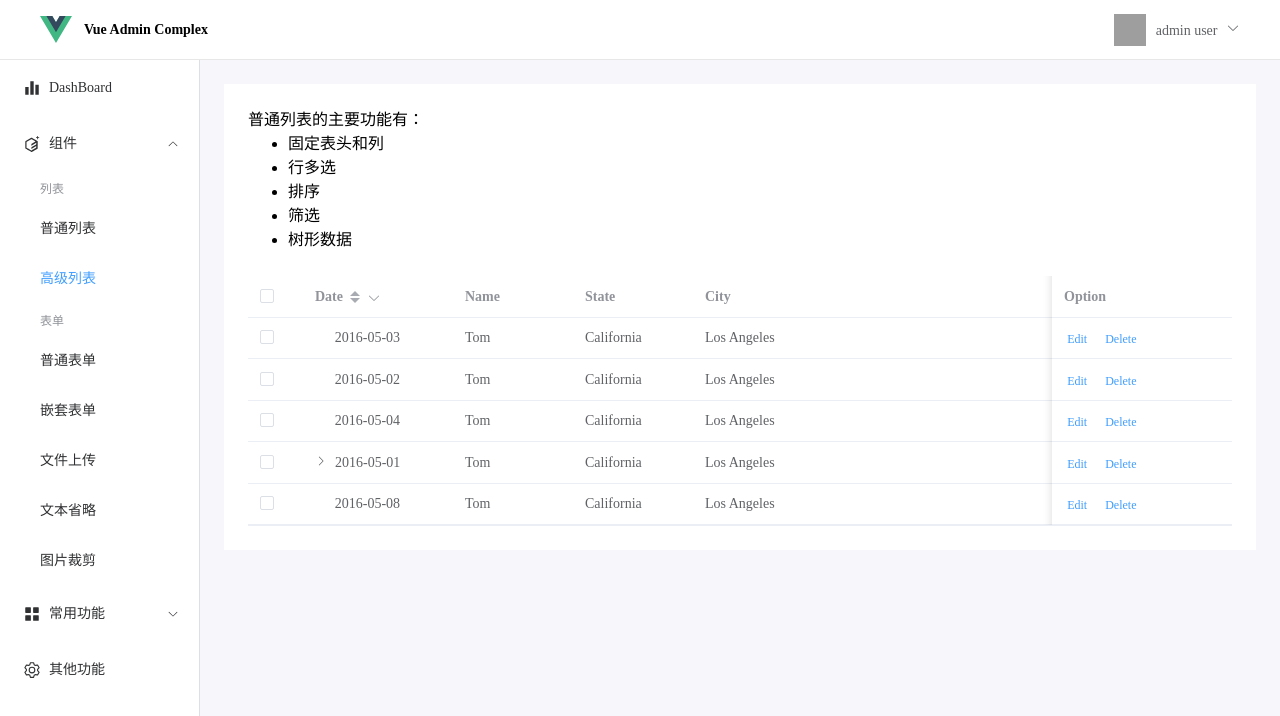
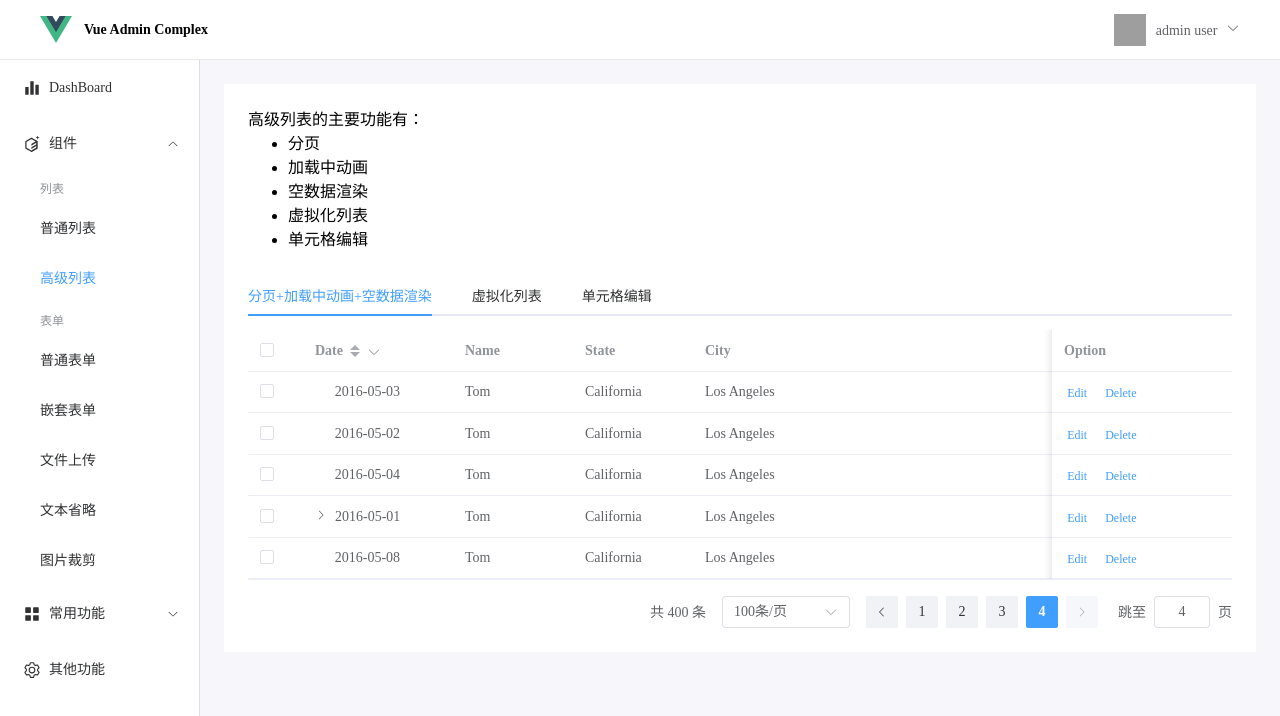
Before and after one commit to hesetiema/vue-admin-complex, a Vue app: page /admin/advanced-table in a window 1280 px wide. Shown: the top 716 px of the page. Built offline with nearby package versions, Linux system fonts and the light colour scheme; grey boxes are pictures that could not be loaded.

Commit message:
feat: 增加高级表格分页、加载动画、空数据渲染

```diff
--- a/src/router/index.ts
+++ b/src/router/index.ts
@@ -53,7 +53,7 @@ const routes: RouteRecordRaw[] = [
       {
         path: 'advanced-table',
         name: 'advanced-table',
-        component: () => import('@/views/admin/TableBase.vue')
+        component: () => import('@/views/admin/TableAdvanced.vue')
       },
       {
         path: 'base-form',
--- /dev/null
+++ b/src/views/admin/TableAdvanced.vue
@@ -0,0 +1,59 @@
+<script lang="ts" setup>
+import { ElConfigProvider } from 'element-plus'
+import zhCn from 'element-plus/es/locale/lang/zh-cn'
+import { ref } from 'vue'
+import type { TabsPaneContext } from 'element-plus'
+import TableAdvancedCommon from './TableAdvancedCommon.vue'
+
+// 更改分页文字
+zhCn.el.pagination.total = '共 {total} 条'
+zhCn.el.pagination.goto = '跳至'
+zhCn.el.pagination.pagesize = '条/页'
+zhCn.el.pagination.pageClassifier = '页'
+
+const activeName = ref('first')
+
+const handleClick = (tab: TabsPaneContext, event: Event) => {
+  console.log(tab, event)
+}
+</script>
+<template>
+  <div class="main-container">
+    <div class="intro">
+      <div>高级列表的主要功能有：</div>
+      <ul>
+        <li>分页</li>
+        <li>加载中动画</li>
+        <li>空数据渲染</li>
+        <li>虚拟化列表</li>
+        <li>单元格编辑</li>
+      </ul>
+    </div>
+    <ElConfigProvider :locale="zhCn">
+      <el-tabs v-model="activeName" @tab-click="handleClick">
+        <el-tab-pane label="分页+加载中动画+空数据渲染" name="first">
+          <TableAdvancedCommon />
+        </el-tab-pane>
+        <el-tab-pane label="虚拟化列表" name="second">虚拟化列表</el-tab-pane>
+        <el-tab-pane label="单元格编辑" name="third">单元格编辑</el-tab-pane>
+      </el-tabs>
+    </ElConfigProvider>
+  </div>
+</template>
+<style scoped>
+.main-container {
+  background-color: #fff;
+  padding: 24px;
+}
+
+.intro {
+  margin-bottom: 24px;
+}
+
+.el-empty {
+  --el-empty-padding: 12px 0;
+  --el-empty-image-width: 100px;
+  --el-empty-bottom-margin-top: 0px;
+  --el-empty-description-margin-top: 12px;
+}
+</style>
--- /dev/null
+++ b/src/views/admin/TableAdvancedCommon.vue
@@ -0,0 +1,167 @@
+<script lang="ts" setup>
+import type { TableColumnCtx } from 'element-plus'
+import { onMounted, ref } from 'vue'
+
+interface Item {
+  date: string
+  name: string
+  state: string
+  city: string
+  address: string
+  zip: string
+}
+
+const tableData = [
+  {
+    date: '2016-05-03',
+    name: 'Tom',
+    state: 'California',
+    city: 'Los Angeles',
+    address: 'No. 189, Grove St, Los Angeles',
+    zip: 'CA 90036'
+  },
+  {
+    date: '2016-05-02',
+    name: 'Tom',
+    state: 'California',
+    city: 'Los Angeles',
+    address: 'No. 189, Grove St, Los Angeles',
+    zip: 'CA 90036'
+  },
+  {
+    date: '2016-05-04',
+    name: 'Tom',
+    state: 'California',
+    city: 'Los Angeles',
+    address: 'No. 189, Grove St, Los Angeles',
+    zip: 'CA 90036'
+  },
+  {
+    date: '2016-05-01',
+    name: 'Tom',
+    state: 'California',
+    city: 'Los Angeles',
+    address: 'No. 189, Grove St, Los Angeles',
+    zip: 'CA 90036',
+    children: [
+      {
+        date: '2016-05-01 09:00',
+        name: 'wangxiaohu',
+        address: 'No. 189, Grove St, Los Angeles'
+      },
+      {
+        date: '2016-05-01 10:00',
+        name: 'wangxiaohu',
+        address: 'No. 189, Grove St, Los Angeles'
+      }
+    ]
+  },
+  {
+    date: '2016-05-08',
+    name: 'Tom',
+    state: 'California',
+    city: 'Los Angeles',
+    address: 'No. 189, Grove St, Los Angeles',
+    zip: 'CA 90036'
+  },
+  {
+    date: '2016-05-06',
+    name: 'Tom',
+    state: 'California',
+    city: 'Los Angeles',
+    address: 'No. 189, Grove St, Los Angeles',
+    zip: 'CA 90036'
+  },
+  {
+    date: '2016-05-07',
+    name: 'Tom',
+    state: 'California',
+    city: 'Los Angeles',
+    address: 'No. 189, Grove St, Los Angeles',
+    zip: 'CA 90036'
+  }
+]
+
+const filterHandler = (value: string, row: Item, column: TableColumnCtx<Item>) => {
+  const property = column['property']
+  return row[property] === value
+}
+
+const handleEdit = (index: number, row: unknown) => {
+  console.log(index, row)
+}
+const handleDelete = (index: number, row: unknown) => {
+  console.log(index, row)
+}
+
+const currentPage = ref(4)
+const pageSize = ref(100)
+const loading = ref(true)
+
+const handleSizeChange = (val: number) => {
+  console.log(`${val} items per page`)
+}
+const handleCurrentChange = (val: number) => {
+  console.log(`current page: ${val}`)
+}
+
+onMounted(() => {
+  setTimeout(() => {
+    loading.value = false
+  }, 1000)
+})
+</script>
+<template>
+  <el-table :data="tableData" v-loading="loading" style="width: 100%" height="250" row-key="date">
+    <template #empty>
+      <el-empty description="暂无数据" />
+    </template>
+    <el-table-column type="selection" width="55" />
+    <el-table-column
+      fixed
+      sortable
+      prop="date"
+      label="Date"
+      :filters="[
+        { text: '2016-05-01', value: '2016-05-01' },
+        { text: '2016-05-02', value: '2016-05-02' },
+        { text: '2016-05-03', value: '2016-05-03' },
+        { text: '2016-05-04', value: '2016-05-04' }
+      ]"
+      :filter-method="filterHandler"
+      width="150"
+      show-overflow-tooltip
+    />
+    <el-table-column prop="name" label="Name" width="120" />
+    <el-table-column prop="state" label="State" width="120" />
+    <el-table-column prop="city" label="City" width="360" />
+    <el-table-column prop="address" label="Address" width="200" show-overflow-tooltip />
+    <el-table-column prop="zip" label="Zip" width="120" />
+    <el-table-column fixed="right" label="Option" width="180">
+      <template #default="scope">
+        <el-button link type="primary" size="small" @click="handleEdit(scope.$index, scope.row)">
+          Edit
+        </el-button>
+        <el-button link type="primary" size="small" @click="handleDelete(scope.$index, scope.row)">
+          Delete
+        </el-button>
+      </template>
+    </el-table-column>
+  </el-table>
+  <el-pagination
+    v-model:current-page="currentPage"
+    v-model:page-size="pageSize"
+    :page-sizes="[100, 200, 300, 400]"
+    layout="total, sizes, prev, pager, next, jumper"
+    :total="400"
+    :background="true"
+    @size-change="handleSizeChange"
+    @current-change="handleCurrentChange"
+  />
+</template>
+<style scoped>
+.el-pagination {
+  justify-content: flex-end;
+  padding-top: 16px;
+}
+</style>
```
